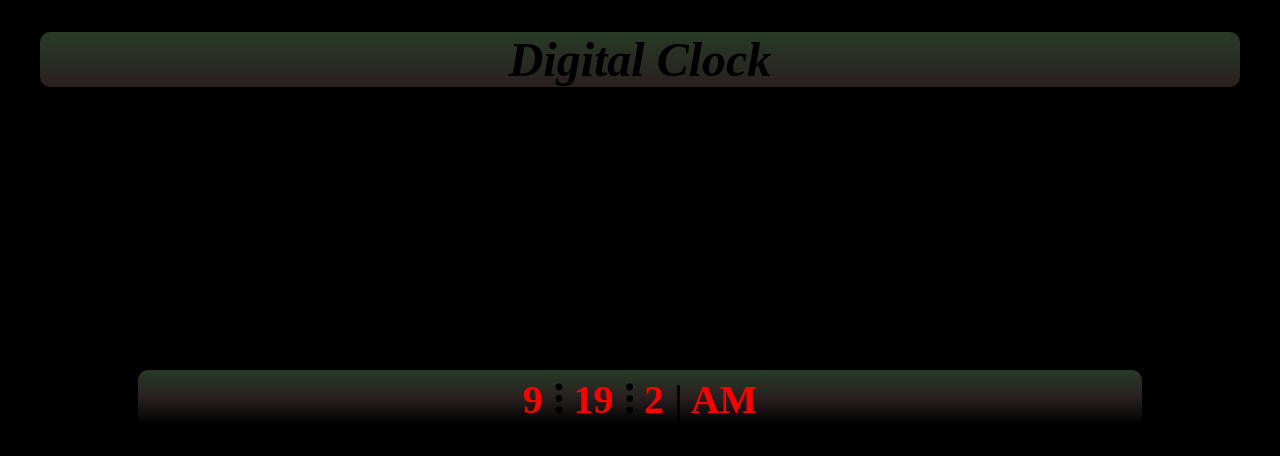
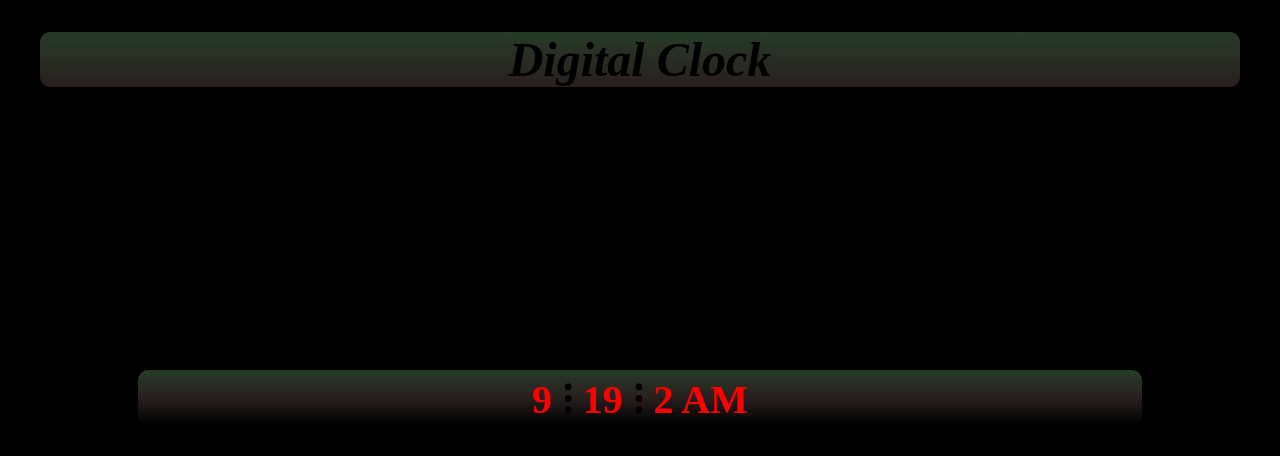
Before and after one commit to MdMohsinHaider/Digital-Clock, a plain HTML site: page index.html in a window 1280 px wide. Drawn offline with Linux system fonts and the light colour scheme.

Commit message:
Removeing from html <span>|</span>

```diff
--- a/index.html
+++ b/index.html
@@ -19,7 +19,6 @@
             <span id="minutes">00</span>
             <span style="color: black;">⁝</span>
             <span id="seconds">00</span>
-            <span style="color:black ;">|</span>
             <span id="Meridiem">AM</span>
         </div>
     </center>
```
